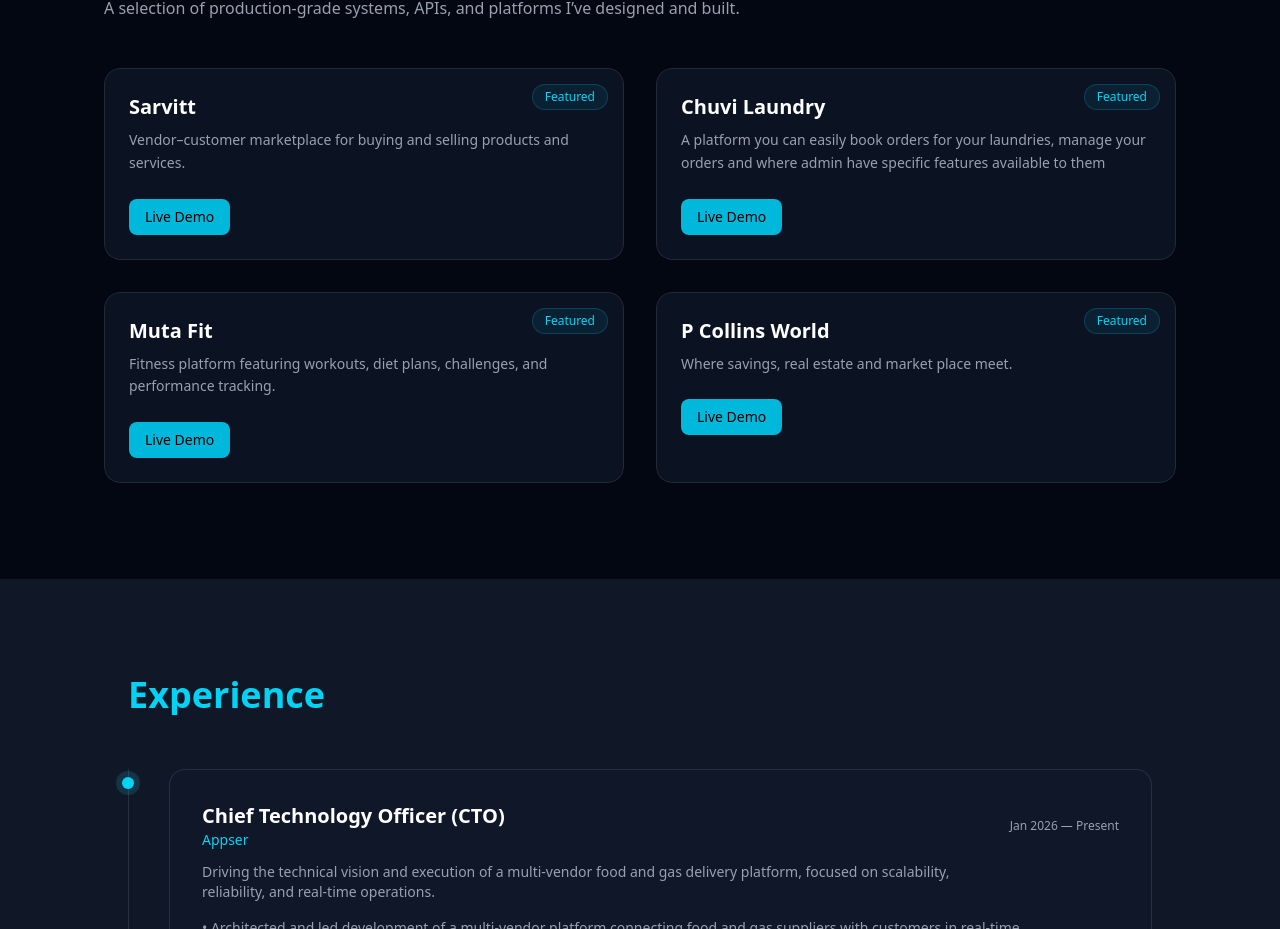
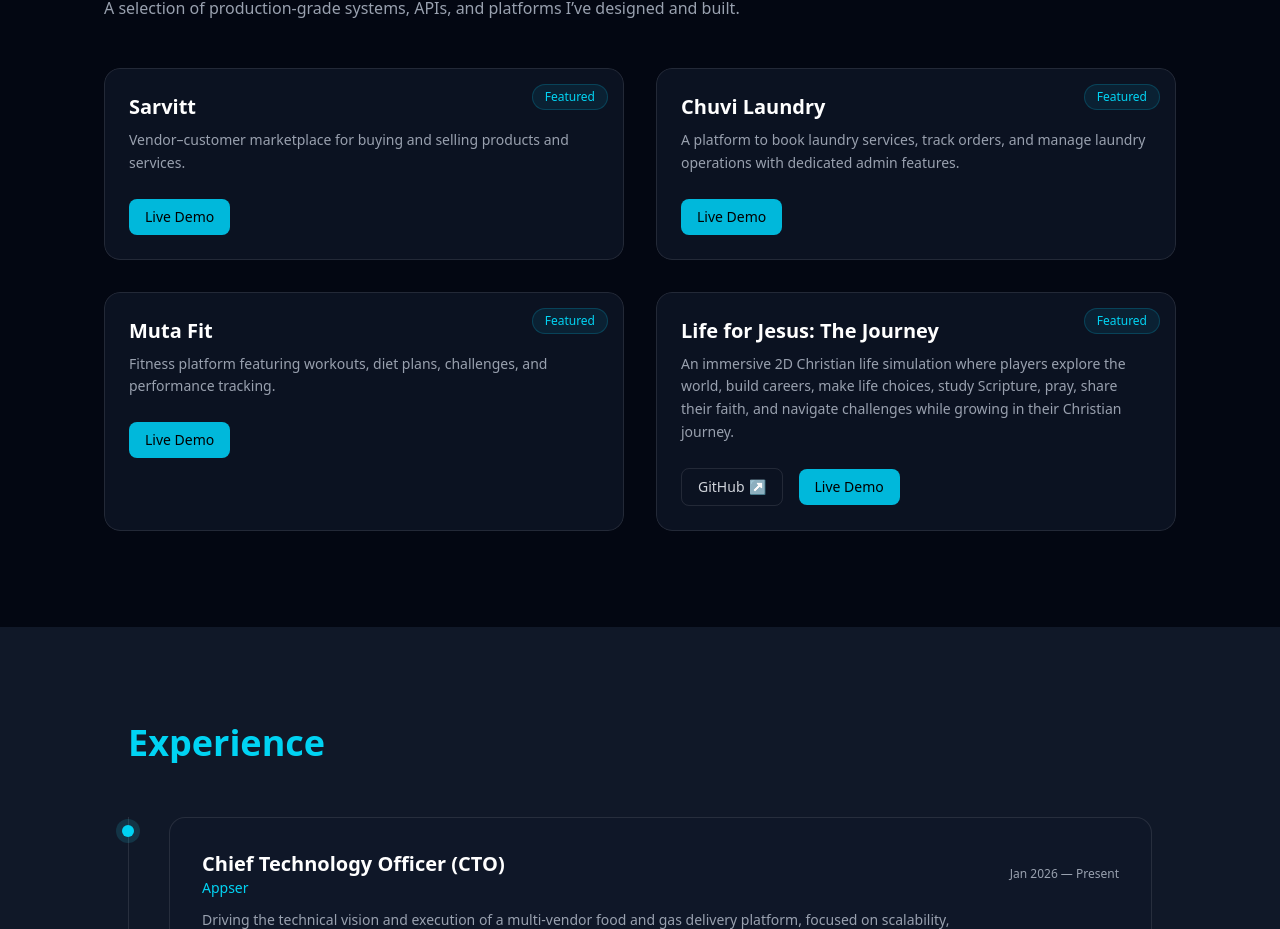
Before and after one commit to promise-J/vite-portfolio, a React (Vite) app: page / in a window 1280 px wide. Shown: the part 2432-3361 px from the top of the page. Built offline with nearby package versions, Linux system fonts and the light colour scheme.

Commit message:
feature: updated the project list

```diff
--- a/src/components/Projects.jsx
+++ b/src/components/Projects.jsx
@@ -8,7 +8,7 @@
   },
   {
     title: "Chuvi Laundry",
-    desc: "A platform you can easily book orders for your laundries, manage your orders and where admin have specific features available to them",
+    desc: "A platform to book laundry services, track orders, and manage laundry operations with dedicated admin features.",
     live: "https://www.chuvilaundry.com",
     github: "",
     featured: true,
@@ -20,18 +20,11 @@
     github: "",
     featured: true,
   },
-  // {
-  //   title: "Plum Tactical Board",
-  //   desc: "Interactive football tactics board with drag-and-drop players, drawing tools, and team analysis features.",
-  //   live: "https://plum-tactical-board-fvzf.vercel.app/ ",
-  //   github: "https://github.com/promise-J/plum-tactical-board",
-  //   featured: true,
-  // },
   {
-    title: "P Collins World",
-    desc: "Where savings, real estate and market place meet.",
-    live: "https://pcollins-world.vercel.app/role-selection?mode=login",
-    github: "",
+    title: "Life for Jesus: The Journey",
+    desc: "An immersive 2D Christian life simulation where players explore the world, build careers, make life choices, study Scripture, pray, share their faith, and navigate challenges while growing in their Christian journey.",
+    live: "https://life-for-jesus.onrender.com/", // Replace with the deployed game URL when available.
+    github: "https://github.com/promise-J/life-for-jesus", // Add the GitHub repository when available.
     featured: true,
   },
 ];
```
